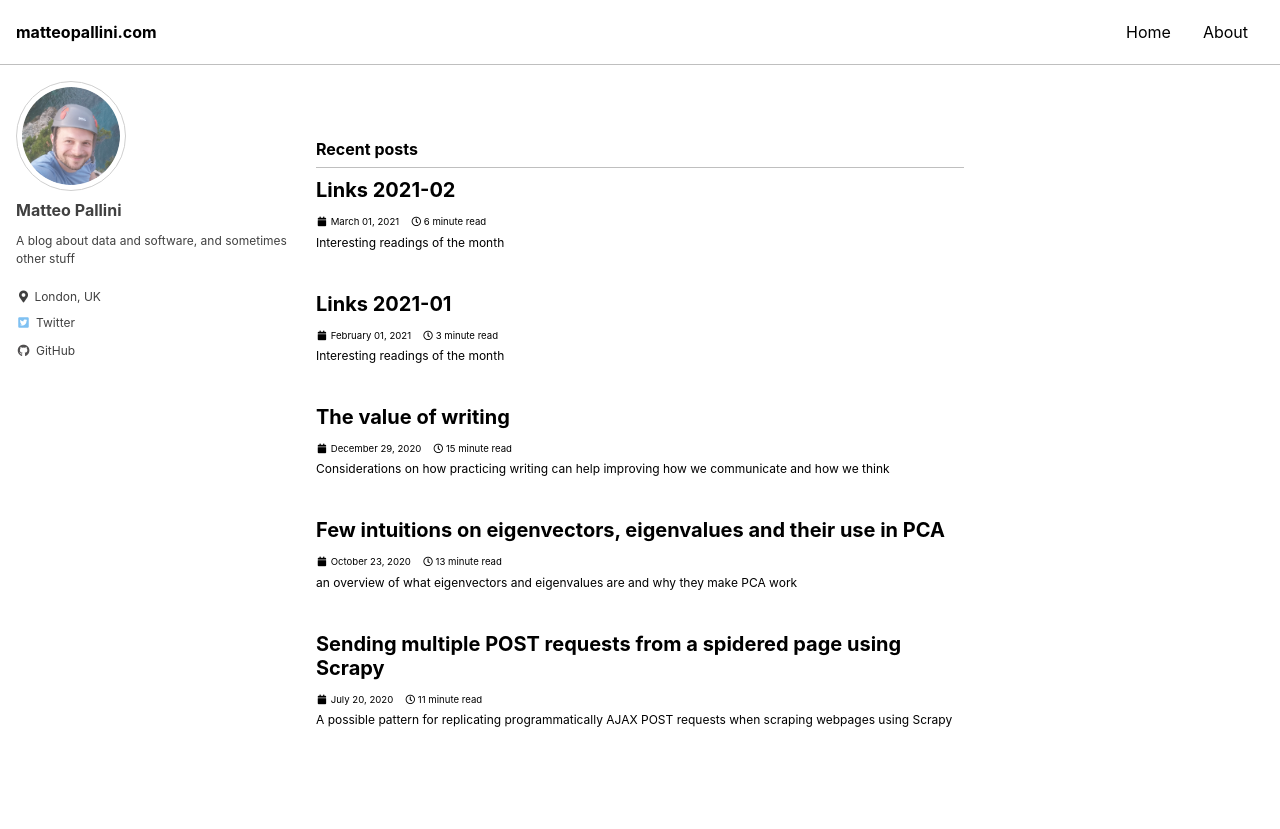
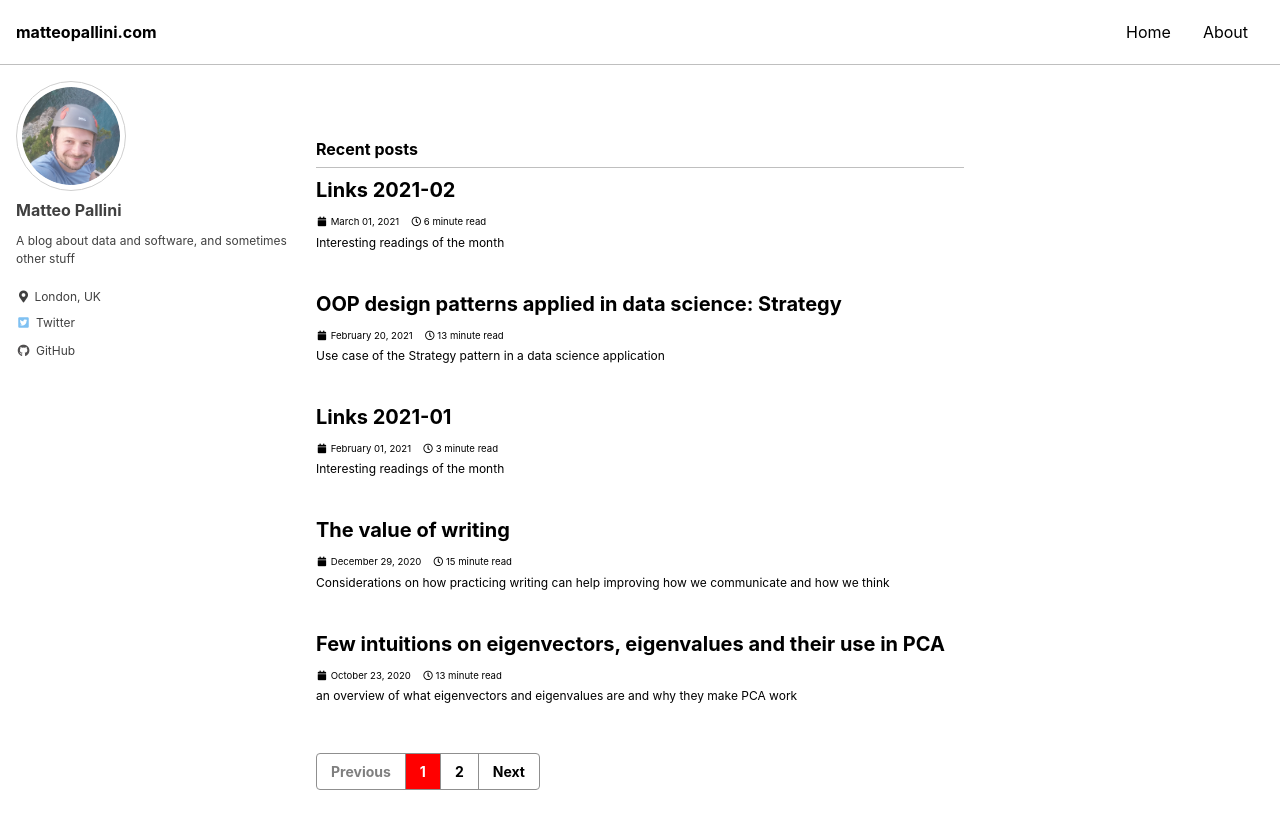
Before and after one commit to matteo-pallini/drabbit17.github.io, a Jekyll site: the page built from index.html, in a window 1280 px wide. Shown: the top 829 px of the page. Built offline with Jekyll 4.4.1, drawn with Linux system fonts in a browser that asks for light colours; cached includes are drawn as plain includes; the list of posts is cut into pages by our own code; some of the changed lines change nothing that is shown.

Commit message:
change code highlighting and add post on strategy pattern

````diff
--- a/_config.yml
+++ b/_config.yml
@@ -190,6 +190,7 @@ incremental: false
 # Markdown Processing
 kramdown:
   input: GFM
+  syntax_highlighter: rouge
   hard_wrap: false
   auto_ids: true
   footnote_nr: 1
@@ -197,6 +198,11 @@ kramdown:
   toc_levels: 1..6
   smart_quotes: lsquo,rsquo,ldquo,rdquo
   enable_coderay: false
+  syntax_highlighter_opts:
+    css_class: 'highlight'
+    block:
+      line_numbers: true
+      start_line: 1
 
 
 # Sass/SCSS
--- /dev/null
+++ b/_posts/2021-02-20-oop-design-patterns-applied-in-data-science-strategy.md
@@ -0,0 +1,251 @@
+---
+layout: posts
+comments: true
+author_profile: true
+title: "OOP design patterns applied in data science: Strategy"
+excerpt: Use case of the Strategy pattern in a data science application
+---
+
+Recently I had the chance of reading parts of *[Design Patterns: Elements of Reusable Object-Oriented Software](https://en.wikipedia.org/wiki/Design_Patterns)* (AKA the book by the gang of four). I really enjoyed the book, the first 2 chapters in particular.
+
+While working in the data science/ML space I picked up some software engineering practices. These made it way easier to improve output quality, reproducibility, and maintainability. I mostly use python, so eventually, OOP design patterns become the next tool I wanted to add to my toolbox. The goal of the series is twofold, the first is getting more familiar with the patterns, while the second is showing how data science/ML practitioners can benefit from broadly adopting software engineering practices, design patterns in this case.
+
+I will try to go over as many design patterns as possible by finding one data science application that could benefit from applying them. I am not going to explain each pattern in detail, I will simply quote its *Intent,* as per book definition, so that it can be used as a refresher. The book goes in-depth for each one of them, so the interested reader should probably consider reading it.
+
+## Strategy Pattern - data preprocessing
+
+> Define a family of algorithms, encapsulate each one, and make them interchangeable. Strategy lets the algorithm vary independently from clients that use it.
+
+Let's consider data preprocessing as an potential area in which we can use this pattern. More specifically let's say I have a pandas series that is provided as an input (or an array) and I need to transform it. I may need to handle missing values, outliers and then apply some transformation, such as rescaling the feature.
+
+As usual, I am really really excited about data preparation, so I quickly write down a class and have all the data processing logic living in the class itself. I can specify the processing behaviour by passing strings or booleans as arguments at instantiation time.
+
+```python
+import pandas as pd
+import numpy as np
+
+
+class Preprocessor:
+
+    def __init__(
+    	self, transformation=None, drop_nans=False,
+	nan_filling=None, min_val=None, max_value=None
+	):
+        self._drop_nans = drop_nans
+        self._nan_fillings = nan_fillings
+        self._min_val = min_val
+        self._max_val = max_val
+	 self._transformation = transformation
+
+    def process_series(series):
+        series = self._handle_nans(series)
+        series = self._handle_outliers(series)
+        if self._transformation == "standardize":
+            series = self._standardize(series)
+        elif self._transformation == "min_max":
+            series = self._min_max_normalize(series)
+        else:
+            pass
+        return series
+
+    def _standardize(self, series):
+        return (series - series.mean())/series.std()
+
+    def _min_max_normalize(self, series):
+        return (series - series.min())/(series.max() - series.min())
+
+    def _handle_nans(self, series):
+        if self.drop_nans:
+            return series[series.notnull()]
+        elif self.nan_filling:
+            return series.fillna(nan_filling)
+        else:
+            logging.warning("you have nans in your series")
+            return series
+
+    def _handle_outliers(self, series):
+        """clip will ignore Nones, amazing!"""
+        return series.clip(self.min_val, self.max_val)
+```
+
+After having tested it I am pretty happy with that. It took little time to write it down, which makes me feel the best. I haven't realized yet that every time I will want to add a new transformation or change the way the data is being cleaned I will need to modify the class.
+
+Who cares, you may say.
+
+Let's say that after few days I realize I need to work with a categorical series. No biggie, I just need to add another method for one-hot encoding.
+
+```python
+@staticmethod
+def _one_hot_encoding(series):
+    return pd.get_dummies(series)
+```
+
+Oh men, I also need to add a function to apply the box-cox transformation so that my continuous feature is normally distributed no what was its original distribution.
+
+
+
+Every time I add a transformation I need to add another step to the if-else in process_series, which forces me to violate the Open-Closed principle. Which states that Objects should be open to extension but closed to modification.
+
+You may not care about applying principles, you may think that they are just applied for the sake of it. Still, eventually, the class will become pretty big, the if-else in particular, and require some refactoring, and I guess that at that point you are likely to go back to SOLID principles and use them as a guide. So, you are just kicking the can down the road.
+
+Also, whoever is not familiar with the codebase (this may include your future self) may end up having to read a good part of the class before being able to understand where he can find what he is looking for and do whatever change is necessary.
+
+Finally, the when instantiating `Preprocessor` the user needs to remember the correct name of the transformation he wants to use.
+
+What if we could extract the whole transformation logic and only pass to the preprocessor the transformation needed?!?! Ding ding ding you won the strategy pattern prize!
+
+```python
+import abc
+
+
+class Strategy(abc.ABC):
+
+    @abc.abstractclassmethod
+    def transform(cls, series):
+        raise NotImplementedError
+
+
+class Preprocessor:
+
+    def __init__(
+    self, transformation: Optional[Strategy]=None, drop_nans: bool=False,
+    nan_filling: Any=None, min_val: Optional[Union[float, int]]=None,
+    max_value: Optional[Union[float, int]]=None
+    ):
+        self._drop_nans = drop_nans
+        self._nan_fillings = nan_fillings
+        self._min_val = min_val
+        self._max_val = max_val
+	 self._transformation = transformation
+
+    def process_series(series):
+        series = self._handle_nans(series)
+        series = self._handle_outliers(series)
+        if self._transformation
+            return self._transformation.transform(series)
+        else:
+            return IdentityStrategy.transform(series)
+
+    def _handle_nans(self, series):
+        if self.drop_nans:
+            return series[series.notnull()]
+        elif self.nan_filling:
+            return series.fillna(nan_filling)
+        else:
+            logging.warning("you have nans in your series")
+            return series
+
+    def _handle_outliers(self, series):
+        """clip will ignore Nones, amazing!"""
+        return series.clip(self.min_val, self.max_val)
+
+
+
+class IdentityStrategy(Strategy):
+    @classmethod
+    def transform(cls, series):
+        return series.to_frame()
+
+
+class StandardizeStrategy(Strategy):
+    @classmethod
+    def transform(cls, series):
+        return ((series - series.mean())/series.std()).to_frame()
+
+class MinMaxStrategy(Strategy):
+    @classmethod
+    def transform(cls, series):
+        return (series - series.min())/(series.max() - series.min()).to_frame()
+
+class OneHotEncodingStrategy(Strategy):
+    @classmethod
+    def transform(cls, series):
+        return pd.get_dummies(series)
+```
+
+This change leads to several advantages:
+
+- No need to modify the Preprocessor class when you need to add a new transformation or remove an unused one
+- Ability to re-use the transformations in other contexts
+- Make the code much easier to unit-test
+- Make the code much easier to read
+
+If you have some experience with scikit-learn transformers you probably felt straight away that what I was doing in the first code block was somehow wrong. At the same time, you may have been perfectly fine with the logic to nan fill and remove outliers.
+
+However, Soon enough you may end up having so many cleaning functions or slight variations that you will have similar problems to the ones we had with the transformers, although it may feel less natural to do a change like the one below (which is probably overkilling in this context).
+
+```python
+import abc
+import functools
+from typing import Optional, Any, List, Callable
+
+
+class Strategy(abc.ABC):
+
+    @abc.abstractclassmethod
+    def transform(cls, series):
+        raise NotImplementedError
+
+
+class DataProcessor:
+
+    def __init__(
+    self, transformation: Optional[Strategy]=None,
+    cleaning_functions: Optional[List[Callable]]= None
+    ):
+        self._transformation = transformation
+        self._cleaning_functions = cleaning_functions
+
+    def process_series(self, series):
+        for cleaner in self._cleaning_functions:
+            series = cleaner(series)
+        if self._transformation:
+            return self._transformation.transform(series)
+        else:
+            return IdentityStrategy.transform(series)
+
+
+def drop_nans(series):
+    return series[series.notnull()]
+
+def nanfill(series, value):
+    return series.fillna(value)
+
+def handle_outliers(series, min_val, max_val):
+    """clip will ignore Nones, amazing!"""
+    return series.clip(min_val, max_val)
+
+class IdentityStrategy(Strategy):
+    @classmethod
+    def transform(cls, series):
+        return series.to_frame()
+
+
+class StandardizeStrategy(Strategy):
+    @classmethod
+    def transform(cls, series):
+        return ((series - series.mean())/series.std()).to_frame()
+
+class MinMaxStrategy(Strategy):
+    @classmethod
+    def transform(cls, series):
+        return (series - series.min())/(series.max() - series.min()).to_frame()
+
+class OneHotEncodingStrategy(Strategy):
+    @classmethod
+    def transform(cls, series):
+        return pd.DataFrame([[int(cat is e) for cat in set(categories)] for e in categories], columns=set(categories))
+
+
+if __name__ == "__main__":
+    data = pd.Series([1., 2., 4., 7., 100., np.nan])
+    data_processor = DataProcessor(
+        preprocessor=StandardizeStrategy(),
+        cleaning_functions=[
+                     functools.partial(nanfill, value=5),
+                     functools.partial(handle_outliers, min_val=0, max_val=10)
+                 ])
+    data_processor.process_series(data)
+```
+
+Time taken to write post: 4 hours
--- a/_sass/minimal-mistakes/_variables.scss
+++ b/_sass/minimal-mistakes/_variables.scss
@@ -119,22 +119,40 @@ $masthead-link-color-hover: mix(#000, $primary-color, 25%) !default;
 $navicon-link-color-hover: mix(#fff, $primary-color, 75%) !default;
 
 /* syntax highlighting (base16) */
-$base00: #263238 !default;
-$base01: #2e3c43 !default;
-$base02: #314549 !default;
-$base03: #546e7a !default;
-$base04: #b2ccd6 !default;
-$base05: #eeffff !default;
-$base06: #eeffff !default;
-$base07: #ffffff !default;
-$base08: #f07178 !default;
-$base09: #f78c6c !default;
-$base0a: #ffcb6b !default;
-$base0b: #c3e88d !default;
-$base0c: #89ddff !default;
-$base0d: #82aaff !default;
-$base0e: #c792ea !default;
-$base0f: #ff5370 !default;
+/* $base00: #263238 !default; */
+/*$base01: #2e3c43 !default; */
+/* $base02: #314549 !default; */
+/* $base03: #546e7a !default; */
+/* $base04: #b2ccd6 !default; */
+/* $base05: #eeffff !default; */
+/* $base06: #eeffff !default; */
+/* $base07: #ffffff !default; */
+/* $base08: #f07178 !default; */
+/* $base09: #f78c6c !default; */
+/* $base0a: #ffcb6b !default; */
+/* $base0b: #c3e88d !default; */
+/* $base0c: #89ddff !default; */
+/* $base0d: #82aaff !default; */
+/* $base0e: #c792ea !default; */
+/* $base0f: #ff5370 !default; */
+
+/* dark syntax highlighting (base16) */
+$base00: #ffffff;
+$base01: #e0e0e0;
+$base02: #d0d0d0;
+$base03: #b0b0b0;
+$base04: #000000;
+$base05: #101010;
+$base06: #151515;
+$base07: #202020;
+$base08: #ff0086;
+$base09: #fd8900;
+$base0a: #aba800;
+$base0b: #00c918;
+$base0c: #1faaaa;
+$base0d: #3777e6;
+$base0e: #ad00a1;
+$base0f: #cc6633;
 
 /*
    Breakpoints
````
